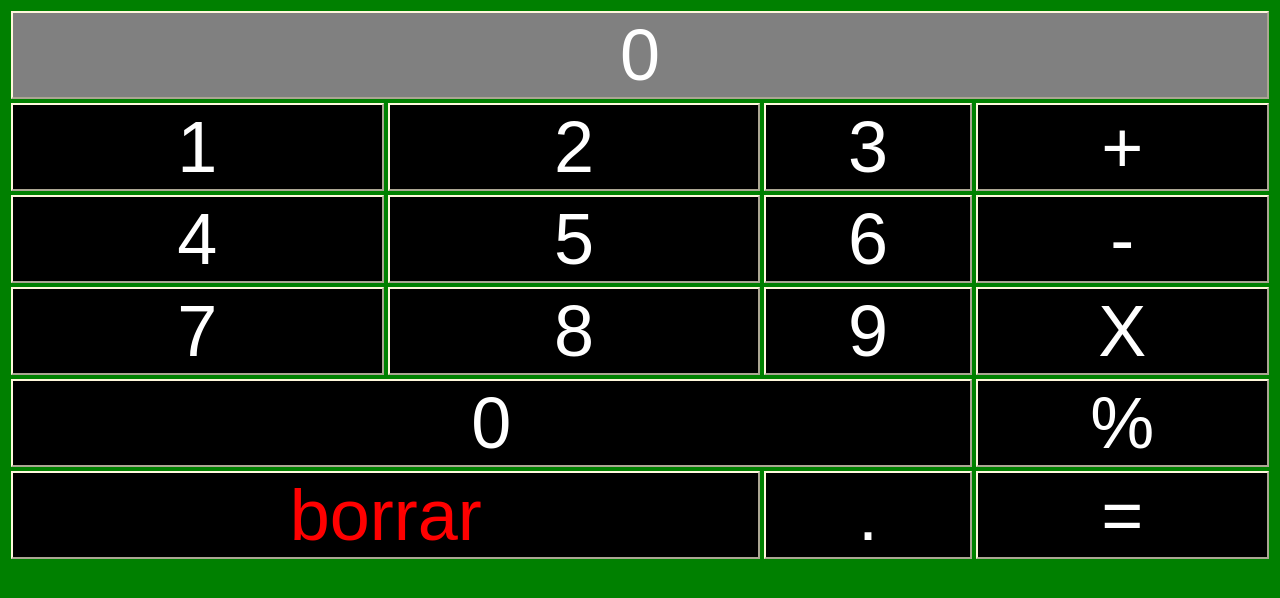
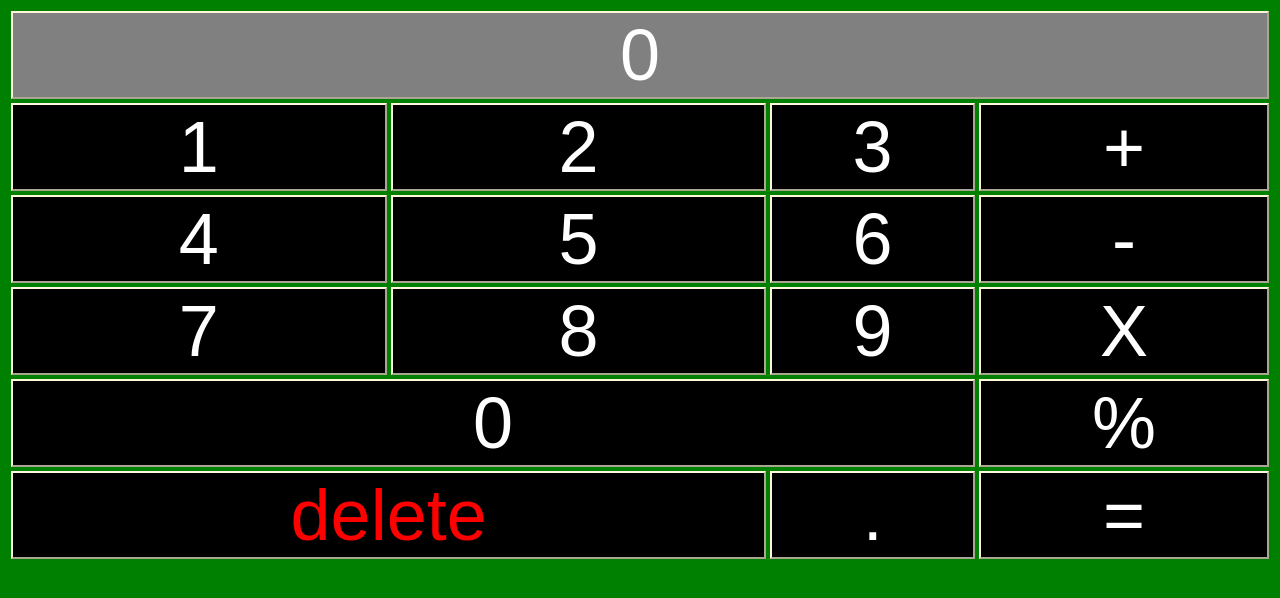
Before and after one commit to STUII7/CALCULATOR, a plain HTML site: page index.html in a window 1280 px wide. Drawn offline with Linux system fonts and the light colour scheme.

Commit message:
Update index.html

```diff
--- a/index.html
+++ b/index.html
@@ -58,7 +58,7 @@ button {
         <td colspan="3"><button onclick="add('/')">%</button></td>
       </tr>
       <tr>
-        <td colspan="2"><button onclick="del()" class="ac">borrar</button></td>
+        <td colspan="2"><button onclick="del()" class="ac">delete</button></td>
         <td><button onclick="add('.')">.</button></td>
         <td><button onclick="calc()">=</button></td>
       </tr>
```
